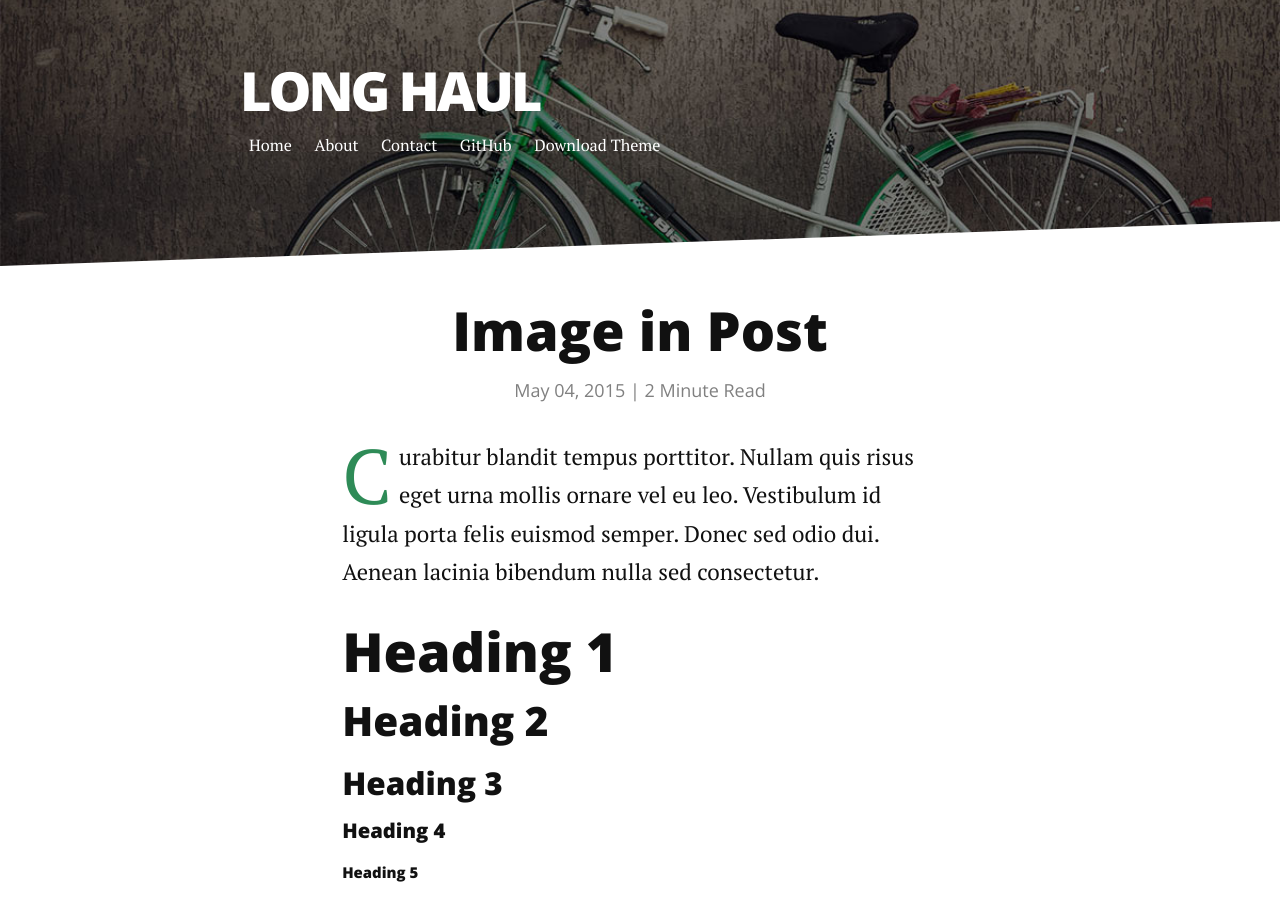
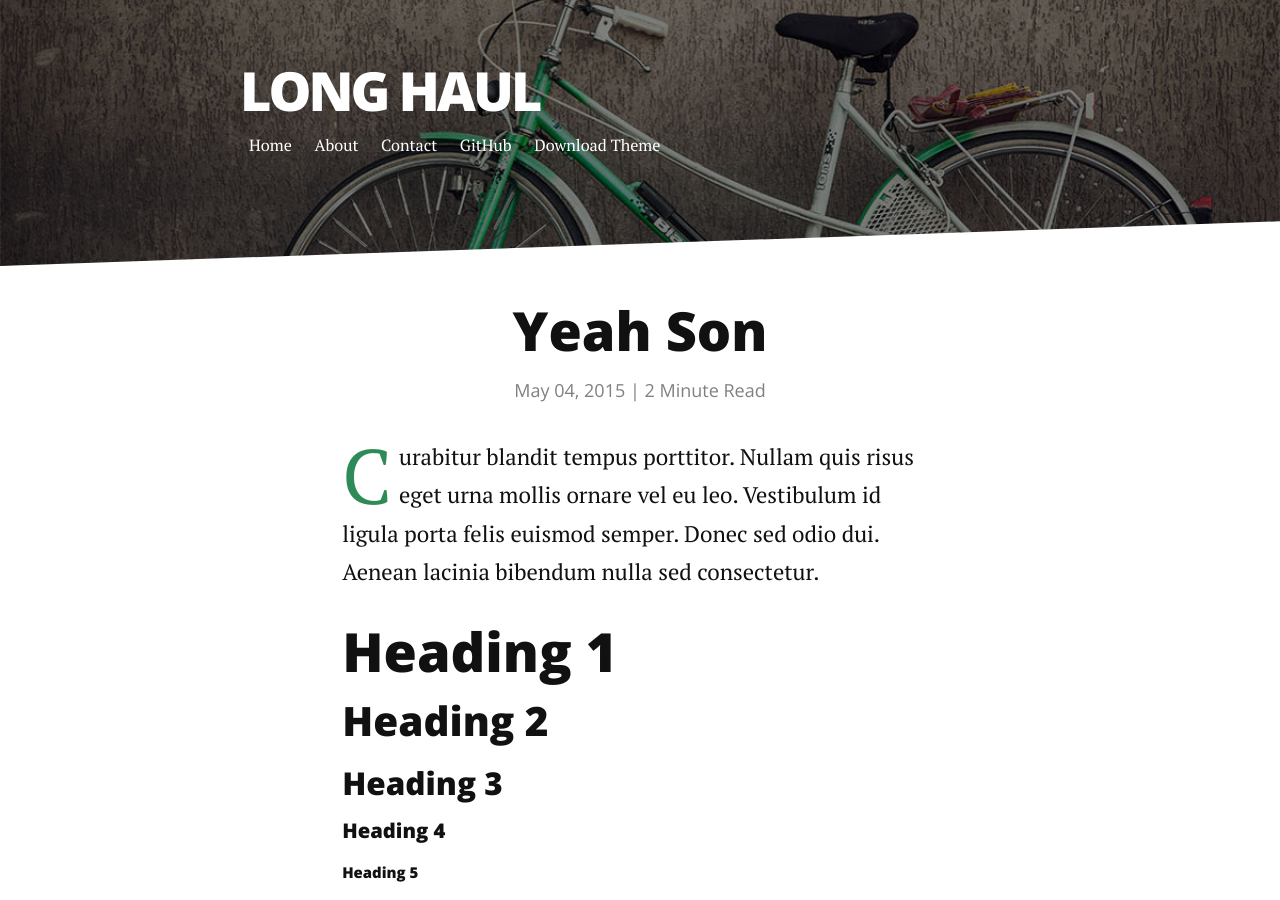
Before and after one commit to robertcedwards/robertcedwards.com, a Jekyll site: the page built from _posts/2015-05-04-yeah-son.md, in a window 1280 px wide and 900 px high. Built offline with Jekyll 4.4.1, drawn with Linux system fonts in a browser that asks for light colours; nearby versions of some CDN libraries; Markdown is read by kramdown in place of the engine named in the settings.

Commit message:
title change

```diff
--- a/_posts/2015-05-04-yeah-son.md
+++ b/_posts/2015-05-04-yeah-son.md
@@ -1,6 +1,6 @@
 ---
 layout: post
-title:  "Image in Post"
+title:  "Yeah Son"
 date:   2015-05-04
 ---
 
```
